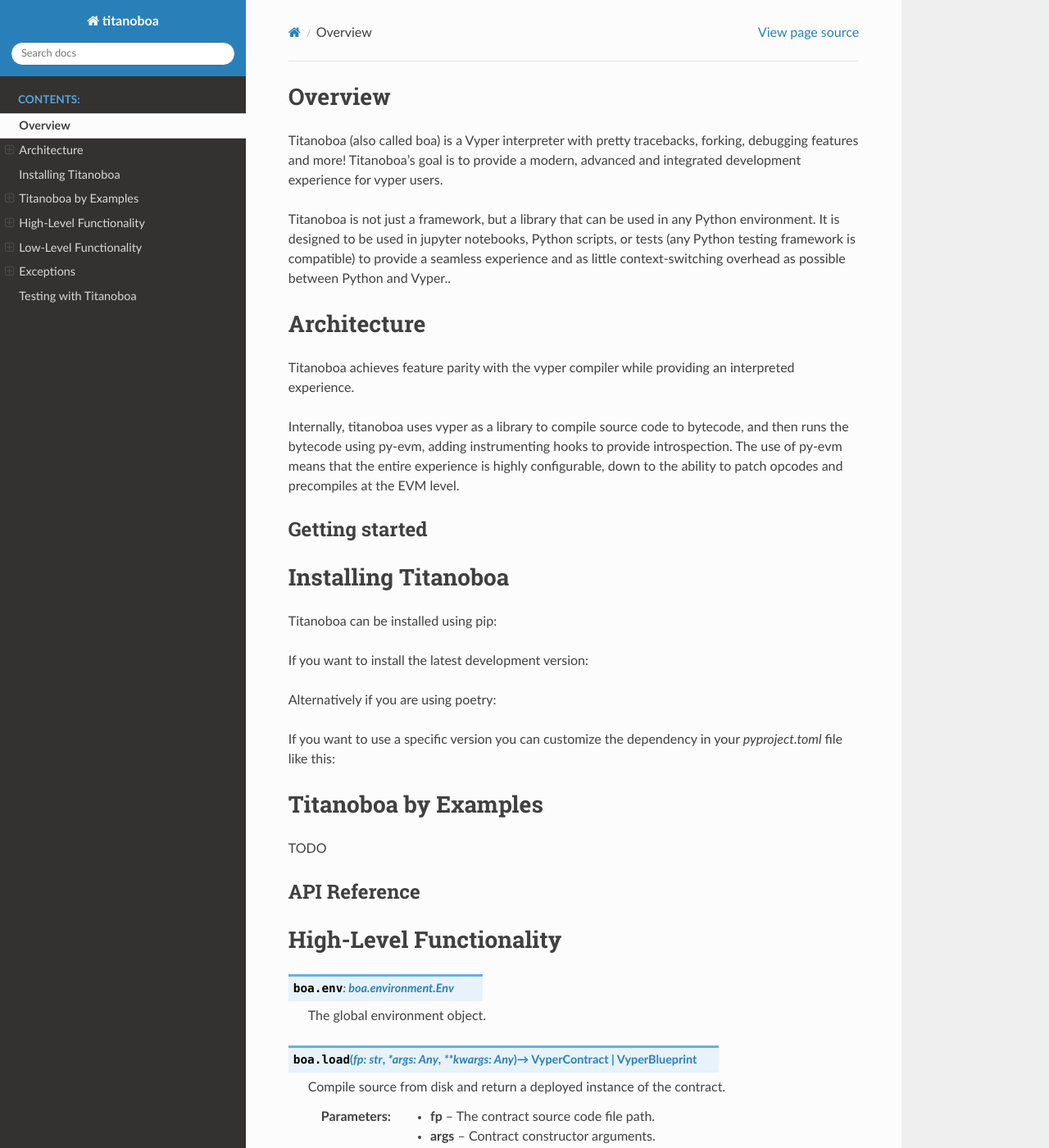
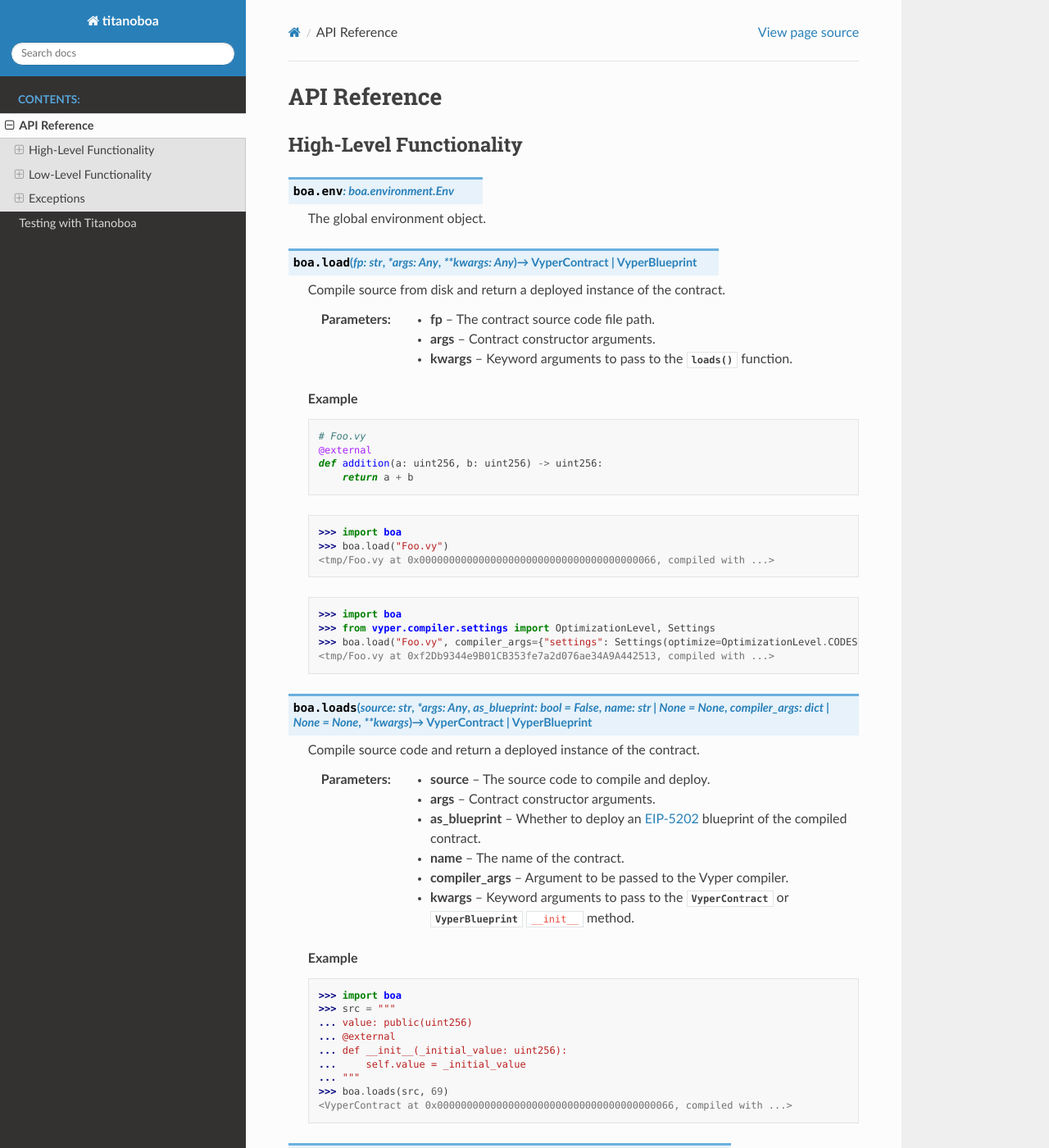
Before and after one commit to vyperlang/titanoboa, a Sphinx documentation site: the page built from docs/source/api.rst, in a window 1280 px wide and 1400 px high. Shown: the whole window at 82% size. Built offline with Sphinx 7.4.7 and the Read the Docs theme 2.0.0, drawn with Linux system fonts in a browser that asks for light colours; pages that are not in the unit, such as notebooks, are missing from menus.

```diff
--- a/docs/source/api.rst
+++ b/docs/source/api.rst
@@ -1,48 +1,3 @@
-Overview
---------
-
-Titanoboa (also called boa) is a Vyper interpreter with pretty tracebacks, forking, debugging features and more! Titanoboa's goal is to provide a modern, advanced and integrated development experience for vyper users.
-
-Titanoboa is not just a framework, but a library that can be used in any Python environment. It is designed to be used in jupyter notebooks, Python scripts, or tests (any Python testing framework is compatible) to provide a seamless experience and as little context-switching overhead as possible between Python and Vyper..
-
-Architecture
-------------
-Titanoboa achieves feature parity with the vyper compiler while providing an interpreted experience.
-
-Internally, titanoboa uses vyper as a library to compile source code to bytecode, and then runs the bytecode using py-evm, adding instrumenting hooks to provide introspection. The use of py-evm means that the entire experience is highly configurable, down to the ability to patch opcodes and precompiles at the EVM level.
-
-Getting started
-===============
-
-Installing Titanoboa
---------------------
-
-Titanoboa can be installed using pip:
-
-.. code-block:: bash
-    pip install titanoboa
-
-If you want to install the latest development version:
-
-.. code-block:: bash
-    pip install git+https://github.com/vyperlang/titanoboa
-
-Alternatively if you are using poetry:
-
-.. code-block:: bash
-    poetry add titanoboa
-
-If you want to use a specific version you can customize the dependency in your `pyproject.toml` file like this:
-
-.. code-block:: toml
-    [tool.poetry.dependencies]
-    titanoboa = { git = "https://github.com/vyperlang/titanoboa.git", rev = <commit hash> }
-
-Titanoboa by Examples
----------------------
-
-TODO
-
 API Reference
 =============
 
```
Also changed, not shown: docs/source/index.rst (+21 -5 lines).
